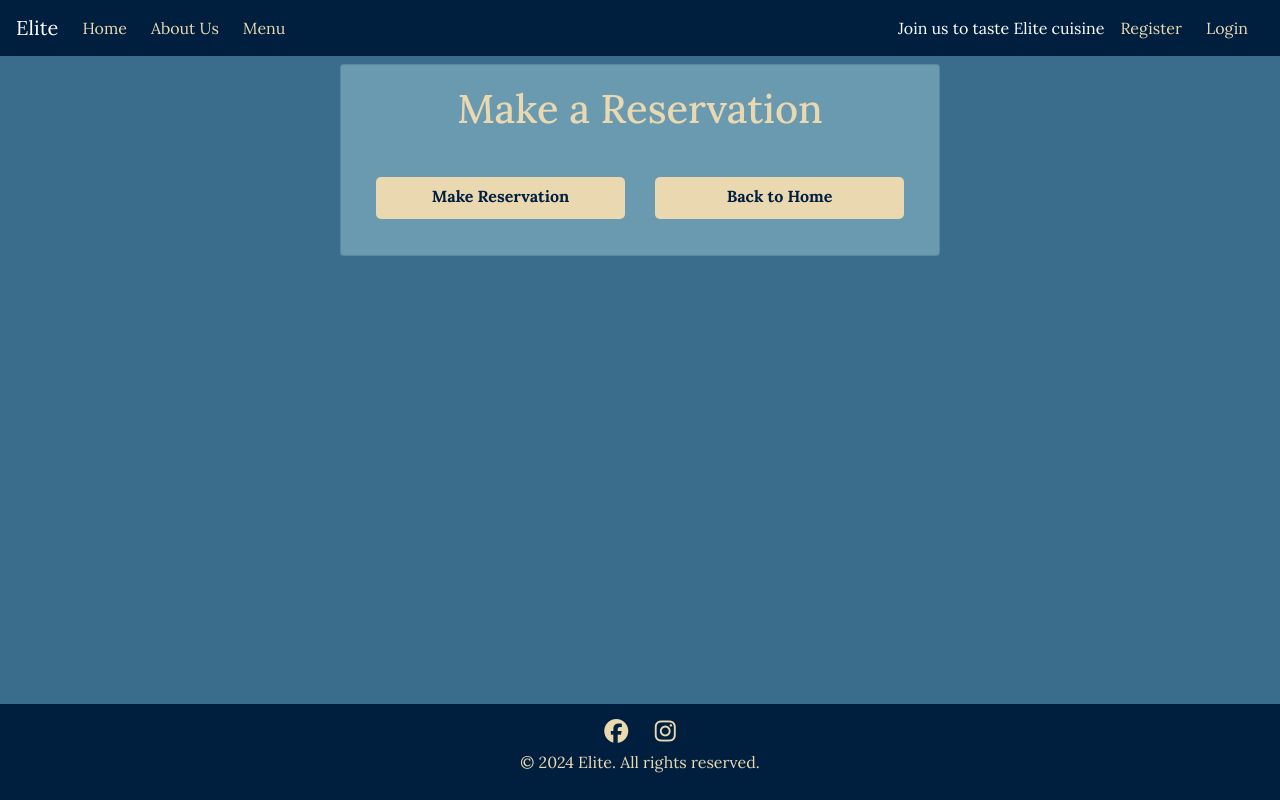
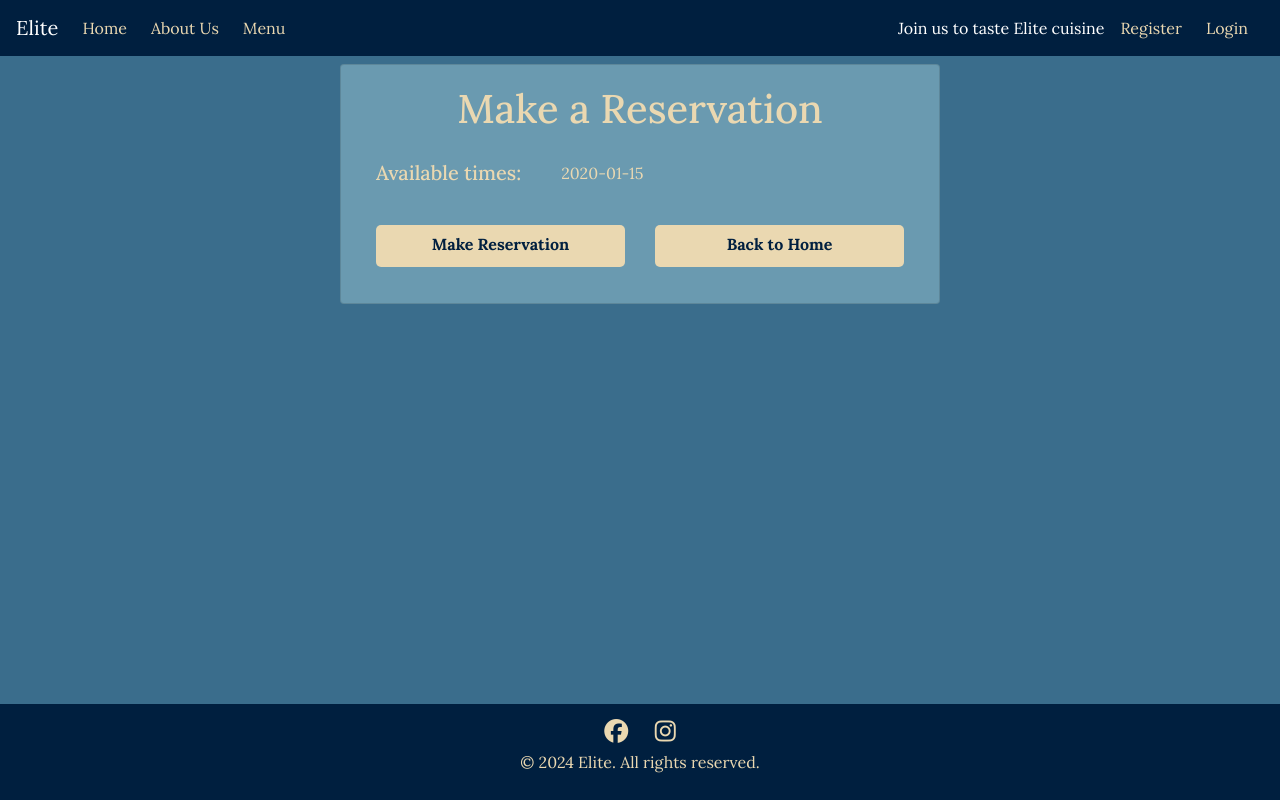
Before and after one commit to DanParkinson/project-4-elite, a Django app: template templates/reservations/make_reservation.html in a window 1280 px wide. Run offline with Django 3.2, Linux system fonts and the light colour scheme; the template is opened without the code that fills it: most values are stand-ins (such as "Sample title", 1, 10 or a date in 2020); some libraries are stand-ins or nearby versions.

Commit message:
available time errors added back to make reservation

```diff
--- a/templates/reservations/make_reservation.html
+++ b/templates/reservations/make_reservation.html
@@ -11,6 +11,16 @@
       <div class="card-body">
         <!-- Heading -->
         <h3 class="text-center">Make a Reservation</h3>
+
+        <!-- Display error message if time is unavailable -->
+        {% if form.non_field_errors %}
+          <div>
+            {% for error in form.non_field_errors %}
+              <p>{{ error }}</p>
+            {% endfor %}
+          </div>
+        {% endif %}
+
         <!-- Form field-->
         <form method="post">
           {% csrf_token %}
@@ -21,6 +31,18 @@
             <div class="form-control">{{ field }}</div>
           </div>
           {% endfor %}
+          <!-- available times if selected time is unavailable-->
+          <div class="d-flex mb-3 flex-wrap">
+            {% if available_times %}
+            <h5>Available times:</h5>
+            <ul class="available-times-list">
+              {% for time in available_times %}
+              <li>{{ time }}</li>
+              {% endfor %}
+            </ul>
+            {% endif %}
+            <!-- available times end-->
+          </div>
           <!-- Form input End-->
           <!-- buttons-->
           <div class="row justify-content-center mt-4">
```
